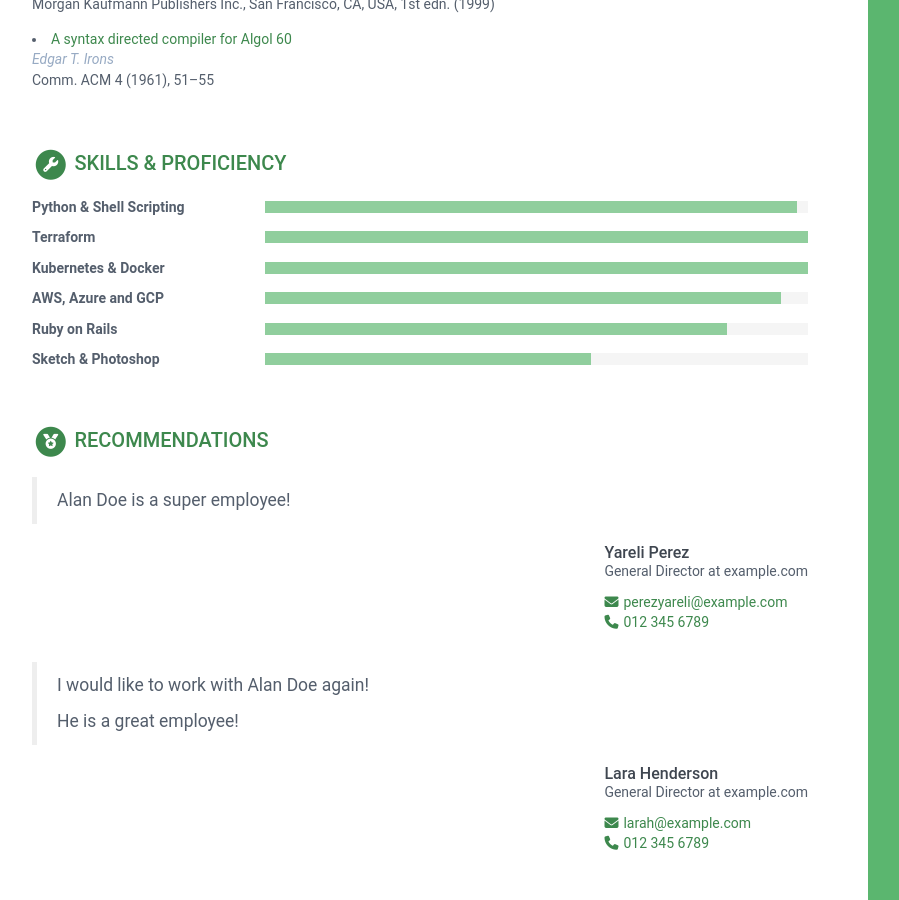
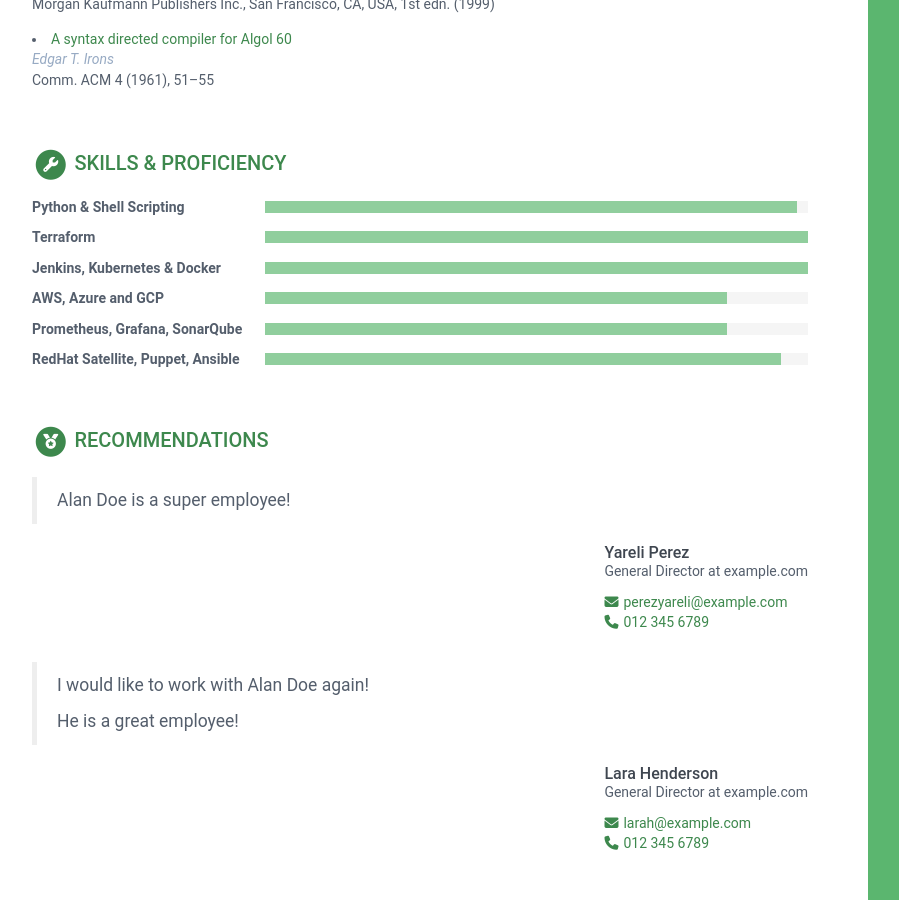
Before and after one commit to Jananimpg/portfolio, a Jekyll site: the page built from print.html, in a window 1280 px wide and 900 px high, scrolled down 1760 px. Shown: the whole window, without its empty margins (28-927 px from the left). Built offline with Jekyll 4.4.1, drawn with Linux system fonts in a browser that asks for light colours.

Commit message:
Update data.yml

```diff
--- a/_data/data.yml
+++ b/_data/data.yml
@@ -147,7 +147,7 @@ certifications:
     credentialurl:
     credentialname:
     details: |
-      The **HashiCorp Terraform Associate** certification validates foundational skills in using Terraform for infrastructure-as-code (IaC) automation. It covers key areas like Terraform configuration, state management, modules, CLI usage, and workflow. The certification is ideal for developers, system administrators, and engineers who automate cloud infrastructure using Terraform. This certification helps demonstrate expertise in Terraform, boosting career prospects in cloud engineering, DevOps, and infrastructure management.
+      The **HashiCorp Terraform Associate** certification validates foundational skills in using Terraform for infrastructure-as-code (IaC) automation. It covers key areas like Terraform configuration, state management, modules, CLI usage, and workflow. This certification helps demonstrate expertise in Terraform, boosting career prospects in cloud engineering, DevOps, and infrastructure management.
 
 
   - name: Azure Administrators Associate
@@ -158,6 +158,7 @@ certifications:
     credentialurl:
     credentialname:
     details: |
+      The Microsoft Certified: Azure Administrator Associate certification validates your skills in managing and maintaining Microsoft Azure cloud environments. As an Azure Administrator, you would be responsible for tasks such as managing Azure subscriptions, implementing and managing storage, configuring virtual networks, managing identities, and overseeing resource utilization.
 
 projects:
   title: Projects
@@ -251,17 +252,17 @@ skills:
   - name: Terraform
     level: 90
 
-  - name: Kubernetes & Docker
+  - name: Jenkins, Kubernetes & Docker
     level: 90
 
   - name: AWS, Azure and GCP
-    level: 95%
-
-  - name: Ruby on Rails
     level: 85%
 
-  - name: Sketch & Photoshop
-    level: 60%
+  - name: Prometheus, Grafana, SonarQube
+    level: 85%
+
+  - name: RedHat Satellite, Puppet, Ansible
+    level: 95%
 
 footer: >
   Designed with <i class="fas fa-heart"></i> by <a href="http://themes.3rdwavemedia.com" target="_blank" rel="nofollow">Xiaoying Riley</a>
```
